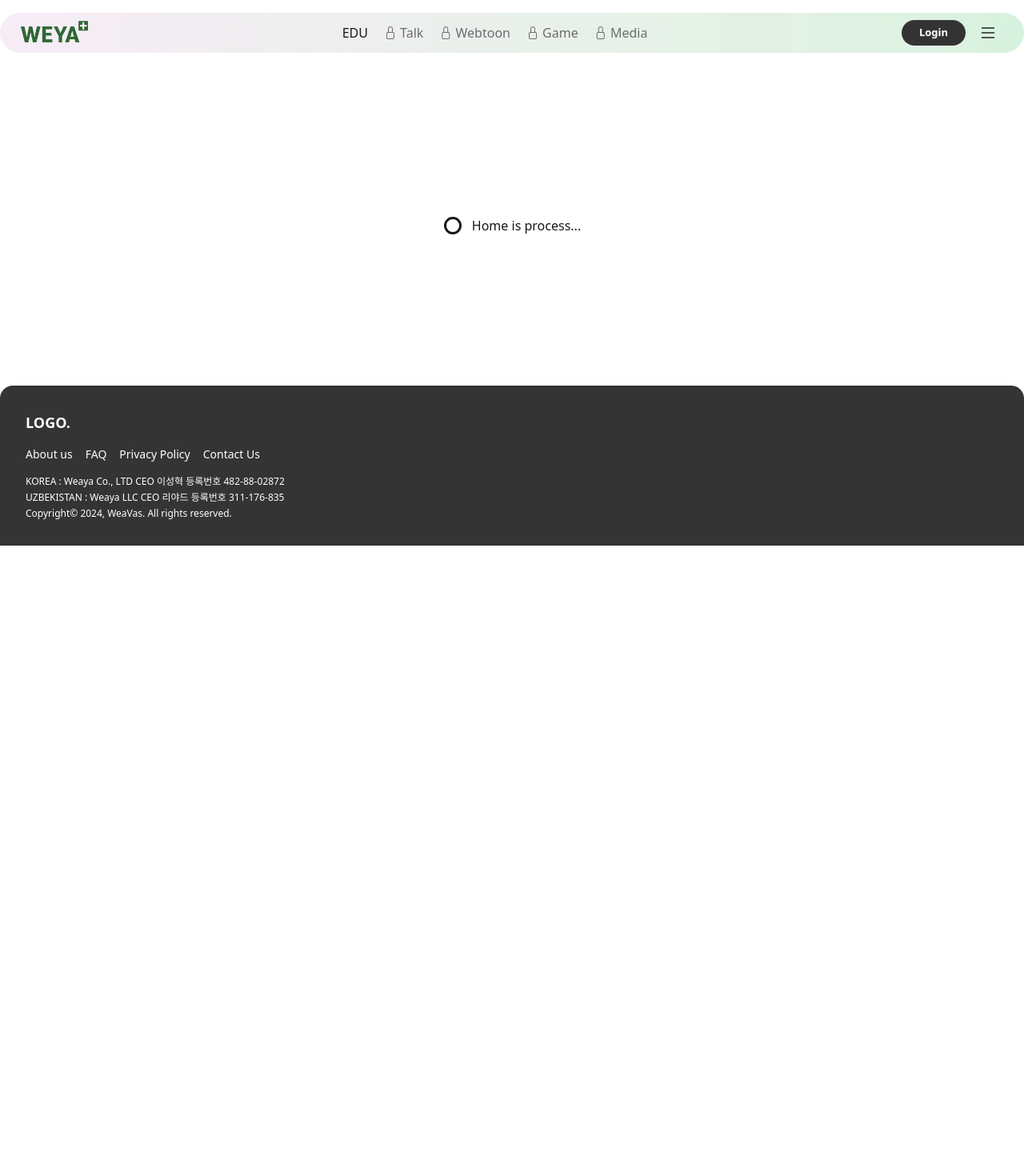
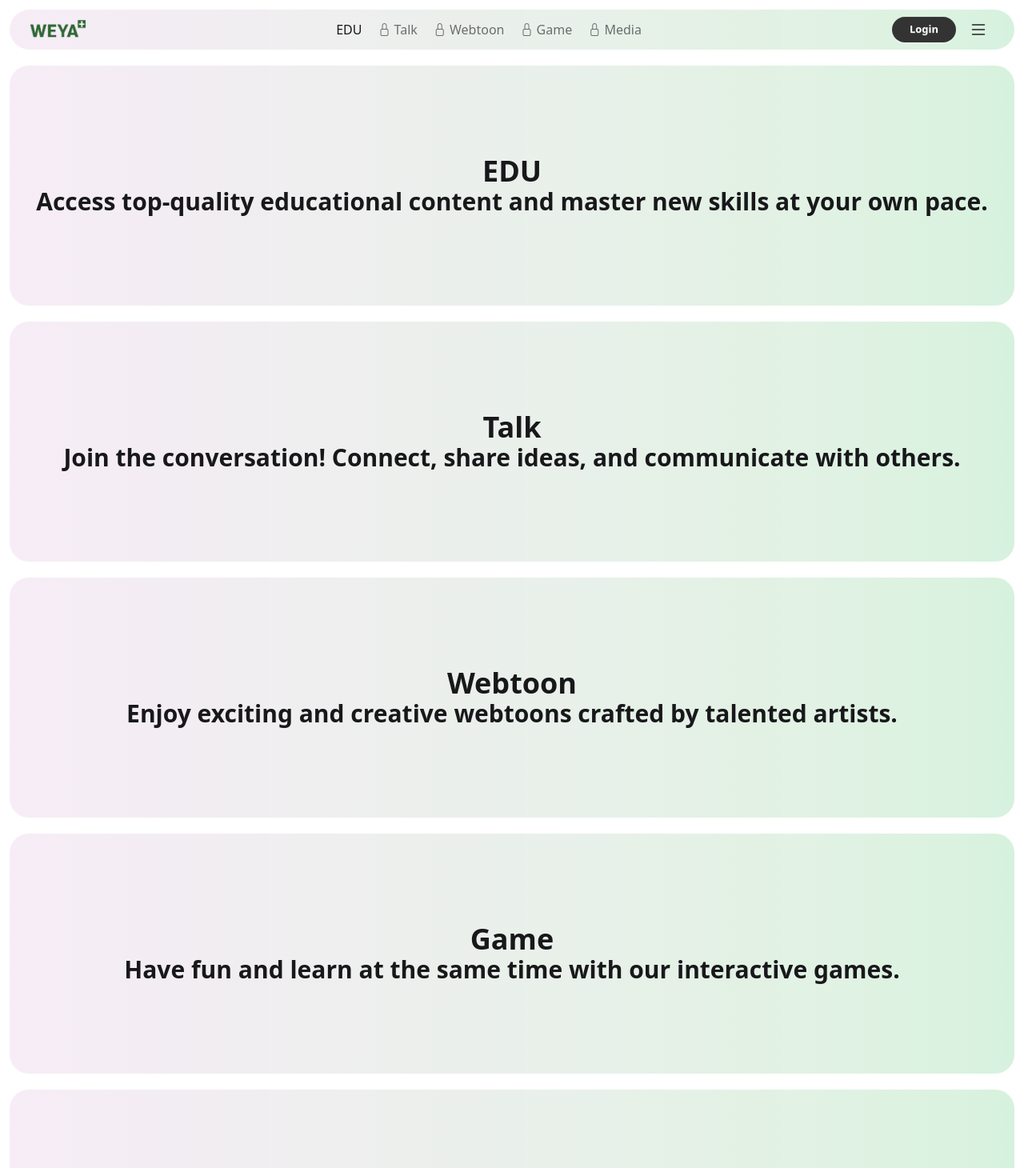
Before and after one commit to shahbozshirinboyev/weya-plus.uz, a React (Vite) app: page / in a window 1280 px wide. Shown: the top 1460 px of the page at 80% size. Before the commit the page ends 800 px from the top, so only its background shows below. Built offline with nearby package versions, Linux system fonts and the light colour scheme.

Commit message:
Home section ...

```diff
--- a/src/components/Navbar.jsx
+++ b/src/components/Navbar.jsx
@@ -12,10 +12,10 @@ function Navbar() {
   return (
     <>
       <Login />
-      <div className="container mx-auto sticky top-1 my-4 z-15">
+      <div className="container mx-auto px-3 sticky top-1 my-3 z-15">
         <div className="w-full bg-white/95 backdrop-sepia-0 shadow-none border-0 bg-gradient-to-r from-[#eed9ed]/50 to-[#2ec05a]/20 rounded-full px-[25px] flex justify-between items-center h-[50px]">
           <NavLink to="/">
-            <img src={logo} alt="LOGO" className="w-[85px] cursor-pointer" />
+            <img src={logo} alt="LOGO" className="w-[70px] cursor-pointer" />
           </NavLink>
 
           <div>
--- a/src/pages/Education.jsx
+++ b/src/pages/Education.jsx
@@ -1,7 +1,6 @@
 import { useState } from "react";
 import { NavLink } from "react-router-dom";
 import Footer from "../components/Footer";
-import LeftDrawer from "../components/LeftDrawer";
 
 function Education() {
   const courses = [
@@ -96,14 +95,14 @@ function Education() {
   ];
   const [selectedCategory, setSelectedCategory] = useState("Frontend");
   return (
-    <div className="container mx-auto">
+    <div className="container mx-auto px-3">
 
       {/* ------------------- */}
       <div className="flex flex-col justify-center items-center h-[500px]">
         <h1 className="text-6xl text-center text-[#333]">
           STUDY <b>ABROAD</b> IS EASY WITH US
         </h1>
-        <ul className="flex justify-center items-center gap-5 my-5">
+        <ul className="flex flex-wrap justify-center items-center gap-2 md:gap-3 xl:gap-5 my-5">
           <li className="btn-primary-edu">UI design</li>
           <li className="btn-primary-edu">Frontend</li>
           <li className="btn-primary-edu">Backend</li>
@@ -125,7 +124,7 @@ function Education() {
       {/* ------------------- */}
       <div className="flex flex-col justify-center items-center ">
         <h1 className="text-4xl text-center text-[#333]">COURSES</h1>
-        <div className="flex justify-center items-center gap-5 my-5  px-2 py-1 rounded-2xl shadow-none border-0 bg-white/95 backdrop-sepia-0  bg-gradient-to-r from-[#eed9ed]/50 to-[#2ec05a]/20  h-[50px]">
+        <div className="flex flex-wrap justify-center items-center gap-5 my-5  px-2 py-1 rounded-2xl shadow-none border-0 bg-white/95 backdrop-sepia-0  bg-gradient-to-r from-[#eed9ed]/50 to-[#2ec05a]/20">
           {categories.map((category) => (
             <button
               key={category}
@@ -147,7 +146,7 @@ function Education() {
             .map((course) => (
               <div
                 key={course.id}
-                className="border border-[#CCCCCC] rounded-lg shadow-lg backdrop-sepia-0 bg-gradient-to-r bg-white/95  from-[#2ec05a]/30 to-[#eed9ed]/70"
+                className="border border-[#ccc] rounded-lg shadow-lg backdrop-sepia-0 bg-gradient-to-r bg-white/95  from-[#2ec05a]/30 to-[#eed9ed]/70"
               >
                 <NavLink to="select-course">
                 <img
@@ -284,8 +283,8 @@ function Education() {
           and gain experience!
         </h1>
 
-        <div className="flex items-center justify-center w-[550px] sm:w-[800px] lg:w-[1130px] mt-20 mb-20">
-          <div className="relative  px-10 py-6 rounded-3xl shadow-lg text-center w-full  mt-5 border border-[#CCC] bg-gradient-to-r from-[#eed9ed]/70 to-[#2ec05a]/30 ">
+        <div className="flex items-center justify-center w-[100%] mt-20 mb-20">
+          <div className="relative px-10 py-6 rounded-3xl shadow-lg text-center w-full  mt-5 border border-[#ccc] bg-gradient-to-r from-[#eed9ed]/70 to-[#2ec05a]/30 ">
             <div className="absolute top-0 left-0 right-0 -mt-12 flex justify-center">
               <div className="w-30 h-30 bg-white rounded-full flex items-center justify-center shadow-xl border">
                 <span className="font-semibold text-lg">Logo.</span>
--- a/src/pages/Home.jsx
+++ b/src/pages/Home.jsx
@@ -1,17 +1,43 @@
 import Footer from "../components/Footer";
-import React from "react";
 
 function Home() {
   return (
-    <div className="container mx-auto">
-      <p className="flex justify-center items-center gap-3 h-[400px]">
-        <span className="loading loading-spinner loading-md"></span>
-        <span>Home is process...</span>
-      </p>
+    <div className="container mx-auto px-3">
 
+      <>
+        <div className="rounded-3xl mt-5 h-[300px] flex flex-col justify-center items-center px-5 bg-white/95 backdrop-sepia-0  bg-gradient-to-r from-[#eed9ed]/50 to-[#2ec05a]/20">
+          <h1 className="text-center text-4xl font-bold">EDU</h1>
+          <h2 className="text-center text-3xl font-semibold">Access top-quality educational content and master new skills at your own pace.</h2>
+        </div>
+      </>
 
+      <>
+        <div className="rounded-3xl mt-5 h-[300px] flex flex-col justify-center items-center px-5 bg-white/95 backdrop-sepia-0  bg-gradient-to-r from-[#eed9ed]/50 to-[#2ec05a]/20">
+          <h1 className="text-center text-4xl font-bold">Talk</h1>
+          <h2 className="text-center text-3xl font-semibold">Join the conversation! Connect, share ideas, and communicate with others.</h2>
+        </div>
+      </>
 
+      <>
+        <div className="rounded-3xl mt-5 h-[300px] flex flex-col justify-center items-center px-5 bg-white/95 backdrop-sepia-0  bg-gradient-to-r from-[#eed9ed]/50 to-[#2ec05a]/20">
+          <h1 className="text-center text-4xl font-bold">Webtoon</h1>
+          <h2 className="text-center text-3xl font-semibold">Enjoy exciting and creative webtoons crafted by talented artists.</h2>
+        </div>
+      </>
 
+      <>
+        <div className="rounded-3xl mt-5 h-[300px] flex flex-col justify-center items-center px-5 bg-white/95 backdrop-sepia-0  bg-gradient-to-r from-[#eed9ed]/50 to-[#2ec05a]/20">
+          <h1 className="text-center text-4xl font-bold">Game</h1>
+          <h2 className="text-center text-3xl font-semibold">Have fun and learn at the same time with our interactive games.</h2>
+        </div>
+      </>
+
+      <>
+        <div className="rounded-3xl mt-5 mb-5 h-[300px] flex flex-col justify-center items-center px-5 bg-white/95 backdrop-sepia-0  bg-gradient-to-r from-[#eed9ed]/50 to-[#2ec05a]/20">
+          <h1 className="text-center text-4xl font-bold">Media</h1>
+          <h2 className="text-center text-3xl font-semibold">Watch videos, listen to audio content, and explore a wide range of media resources.</h2>
+        </div>
+      </>
 
       <Footer />
     </div>
```
